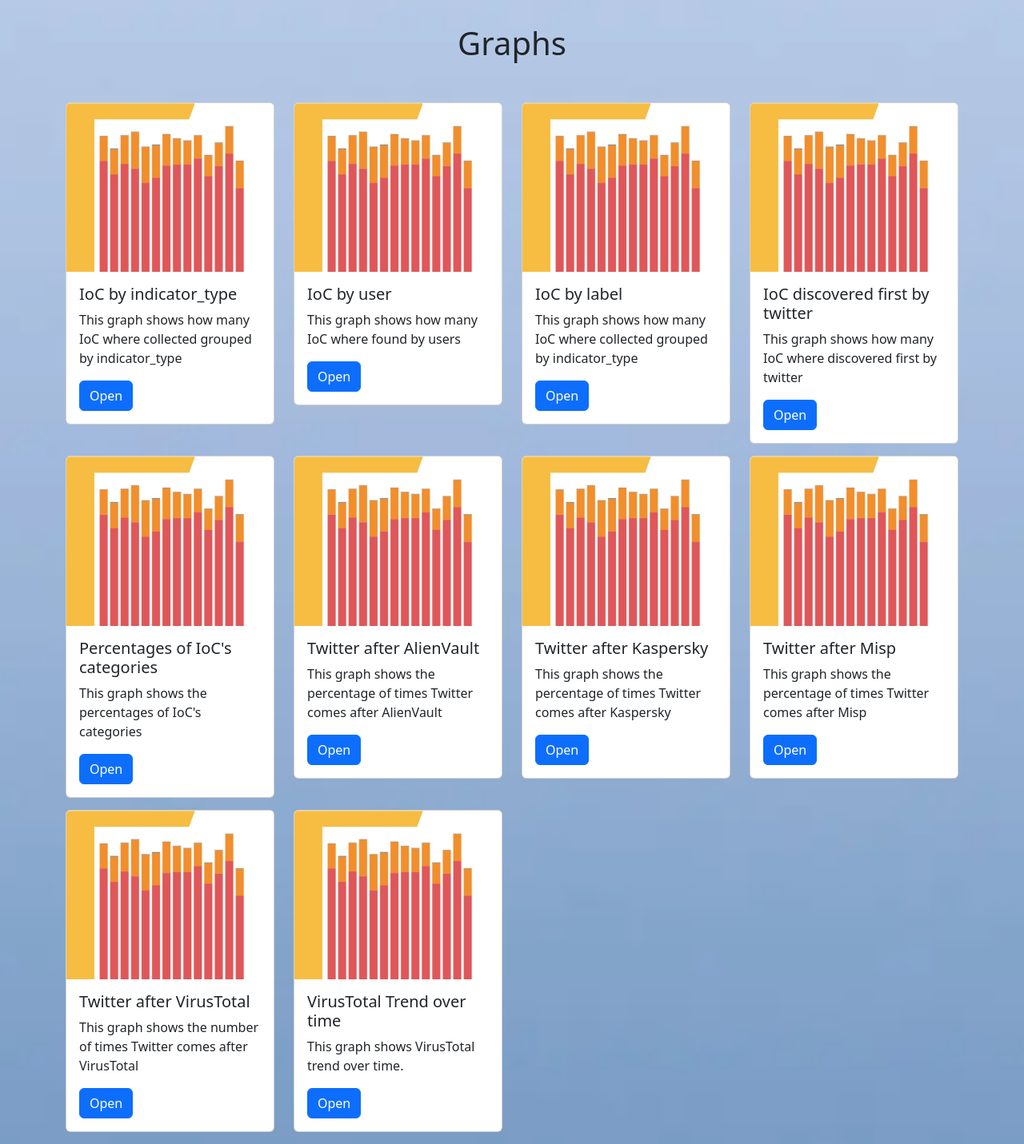
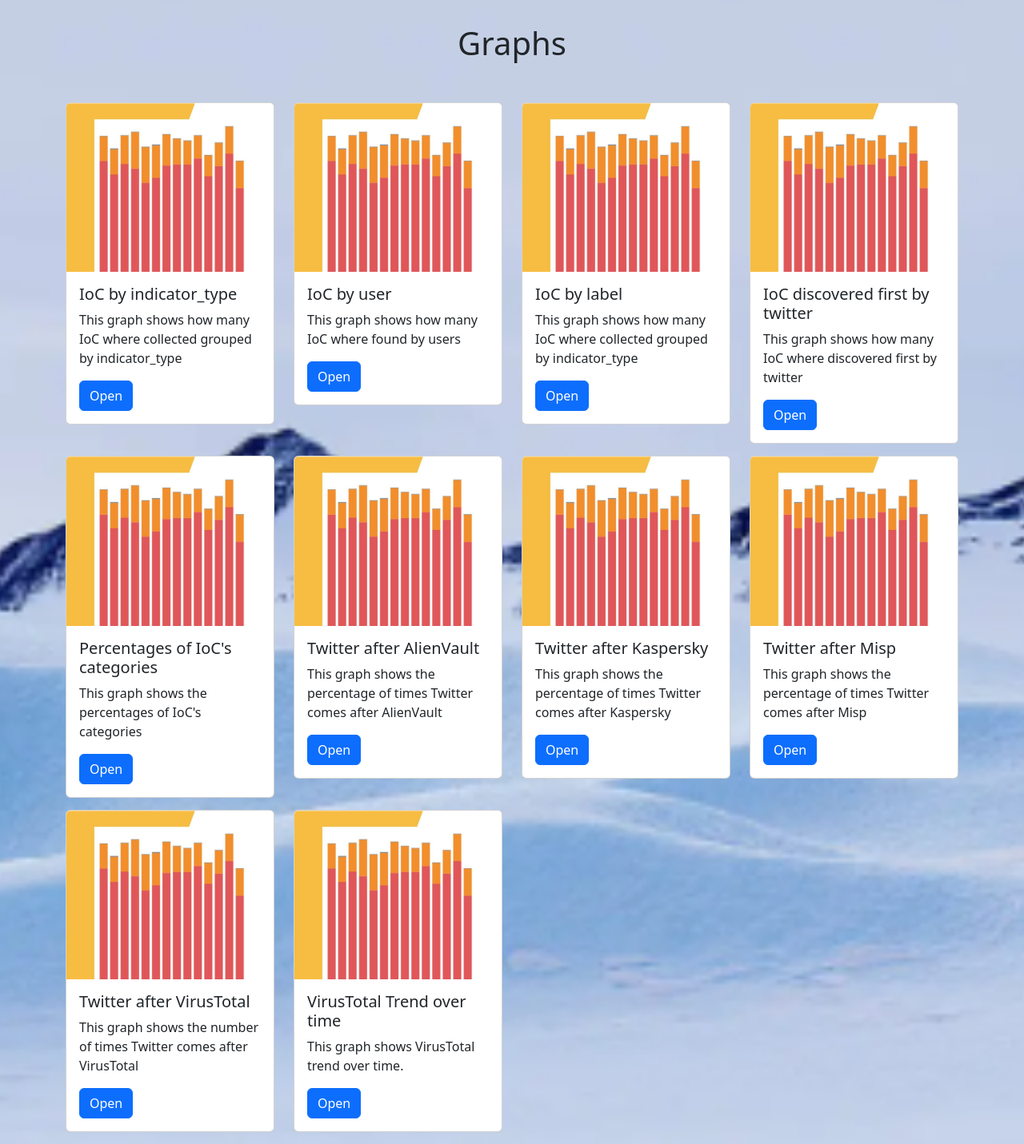
Before and after one commit to LoZimmero/ioc-app, a Flask app: page /dashboards in a window 1280 px wide. Shown: the whole page at 80% size. Run offline with Flask 2, Linux system fonts and the light colour scheme; parts of the project's set-up code (start-up, migrations or seed data) failed here and were passed over.

Commit message:
Edit: background dashboards

```diff
--- a/src/static/dashboards.css
+++ b/src/static/dashboards.css
@@ -1,7 +1,7 @@
 body{
     width: 100%;
     height: 100%;
-    background-image: url(back_2.png);
+    background-image: url(back_1.png);
     /*background-color: bisque;*/
     background-position: center;
     background-size: cover;
```
